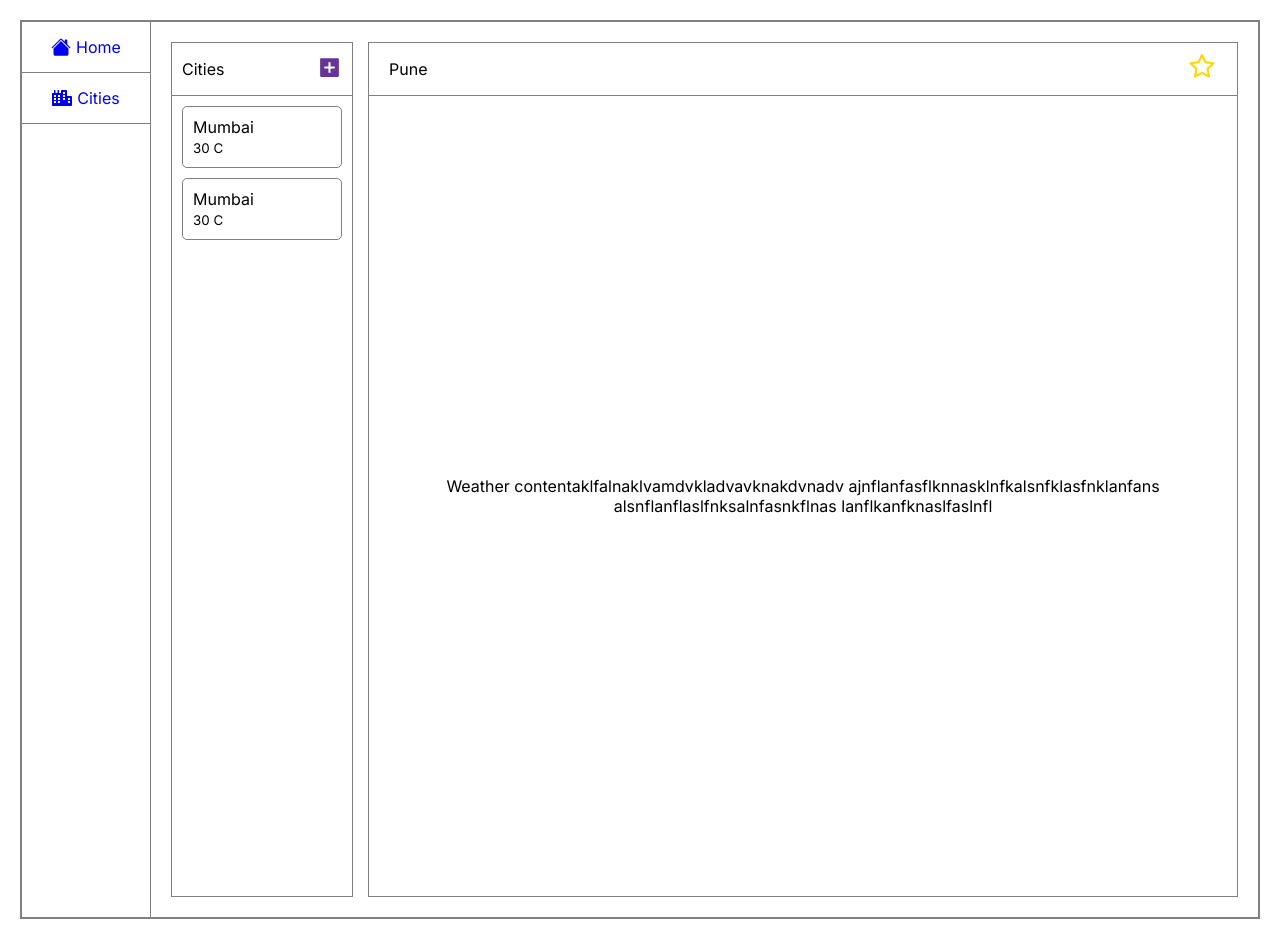
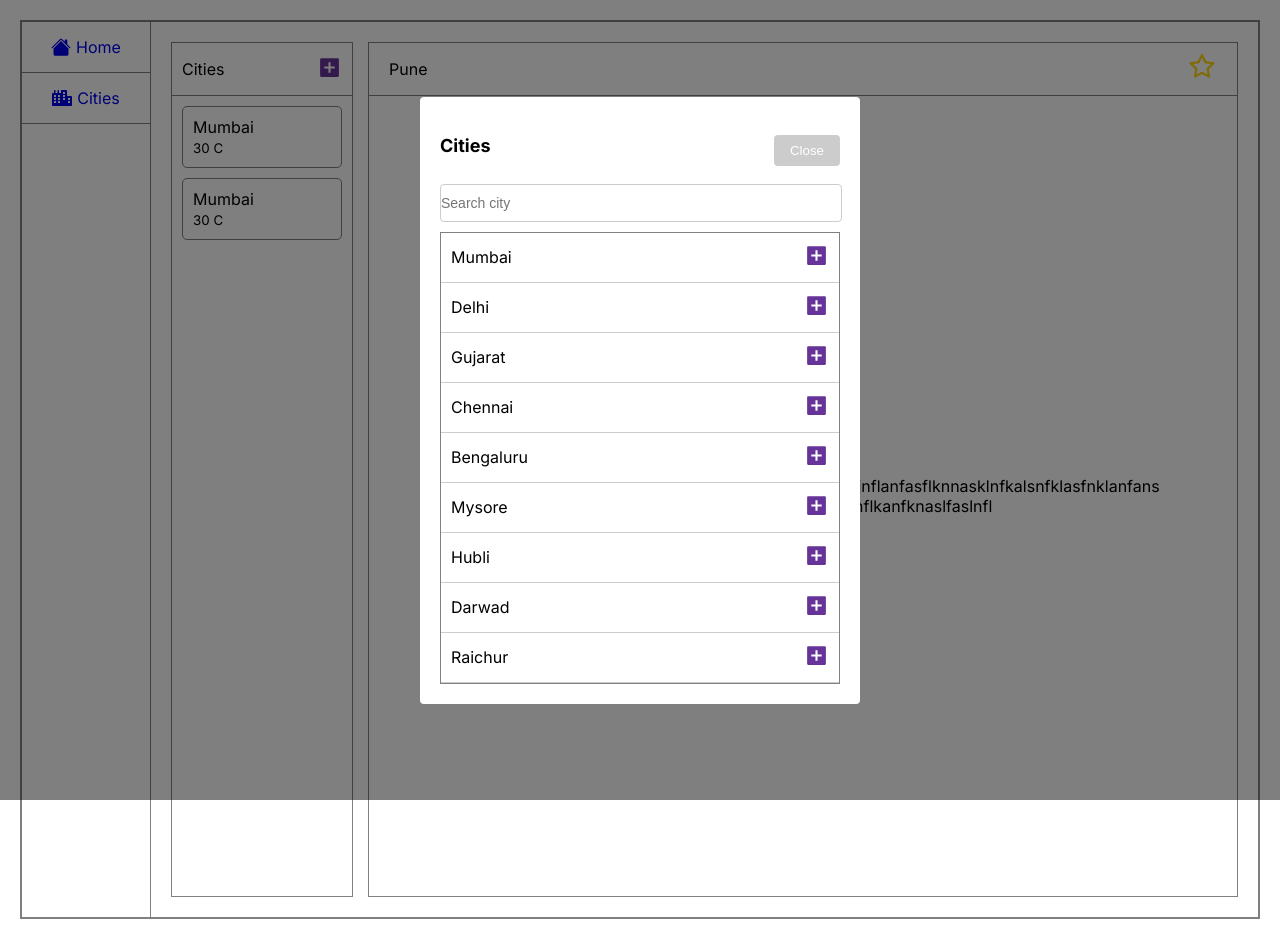
Before and after one commit to pavandeveloperr/weather-app-thinkHat, a React (Create React App) app: page /cities in a window 1280 px wide. Both pictures are taken after a click on the icon 329 px from the left and 67 px from the top of the page. Built offline with nearby package versions, Linux system fonts and the light colour scheme.

Commit message:
feat : add cities modal

```diff
--- a/src/Components/Pages/Cities/CityNames/CityNames.css
+++ b/src/Components/Pages/Cities/CityNames/CityNames.css
@@ -79,3 +79,93 @@
     color: gold;
     font-size: 30px;
 }
+
+/* modal styles goes here  */
+
+/* CityNames.css */
+
+.modal {
+    position: fixed;
+    top: 0;
+    left: 0;
+    width: 100%;
+    height: 100%;
+    background-color: rgba(0, 0, 0, 0.5);
+    display: flex;
+    align-items: center;
+    justify-content: center;
+  }
+
+  .modal-content {
+    background-color: #fff;
+    width: 400px;
+    padding: 20px;
+    border-radius: 4px;
+  }
+
+  .modal-header {
+    display: flex;
+    align-items: center;
+    justify-content: space-between;
+    margin-bottom: 10px;
+  }
+
+  .modal-header p {
+    font-size: 18px;
+    font-weight: bold;
+  }
+
+  .modal-body input[type="text"] {
+    width: 100%;
+    padding: 10px 0px;
+    font-size: 14px;
+    border: 1px solid #ccc;
+    border-radius: 4px;
+    margin-bottom: 10px;
+  }
+
+  .city-list {
+    list-style: none;
+    padding: 0;
+    margin: 0;
+  }
+
+
+  .city-list li {
+    display: flex;
+    align-items: center;
+    justify-content: space-between;
+    padding: 10px;
+    border-bottom: 1px solid #ccc;
+    cursor: pointer;
+  }
+
+  .city-list li .add-icon {
+    display: flex;
+    align-items: center;
+  }
+
+  .city-list li .Add-city-btn {
+    margin-left: 10px;
+  }
+
+
+  .modal-footer {
+    text-align: right;
+    margin-top: 10px;
+  }
+
+  .modal-footer button {
+    padding: 8px 16px;
+    background-color: #ccc;
+    color: #fff;
+    border: none;
+    border-radius: 4px;
+    cursor: pointer;
+  }
+
+  .modal-footer button:hover {
+    background-color: #999;
+  }
+
+  /* Rest of the existing styles for CityNames component */
--- a/src/Components/Pages/Cities/CityNames/CityNames.js
+++ b/src/Components/Pages/Cities/CityNames/CityNames.js
@@ -1,9 +1,75 @@
-import React from "react";
+import React, { useState } from "react";
 import "../CityNames/CityNames.css";
 import { RiAddBoxFill } from "react-icons/ri";
 import { AiOutlineStar } from "react-icons/ai";
 
+const Modal = ({ onClose }) => {
+  const [searchQuery, setSearchQuery] = useState("");
+  const cities = [
+    "Mumbai",
+    "Delhi",
+    "Gujarat",
+    "Chennai",
+    "Bengaluru",
+    "Mysore",
+    "Hubli",
+    "Darwad",
+    "Raichur",
+  ];
+
+  const handleSearchChange = (e) => {
+    setSearchQuery(e.target.value);
+  };
+
+  const filteredCities = cities.filter((city) =>
+    city.toLowerCase().includes(searchQuery.toLowerCase())
+  );
+
+  return (
+    <div className="modal">
+      <div className="modal-content">
+        <div className="modal-header">
+          <p>Cities</p>
+          <div className="modal-footer">
+            <button onClick={onClose}>Close</button>
+          </div>
+        </div>
+        <div className="modal-body">
+          <input
+            type="text"
+            placeholder="Search city"
+            value={searchQuery}
+            onChange={handleSearchChange}
+          />
+          <ul className="city-list">
+            {filteredCities.map((city) => (
+              <>
+                <li key={city}>
+                  {city}
+                  <span>
+                    <RiAddBoxFill className="Add-city-btn" />
+                  </span>
+                </li>
+              </>
+            ))}
+          </ul>
+        </div>
+      </div>
+    </div>
+  );
+};
+
 const CityNames = () => {
+  const [isModalOpen, setIsModalOpen] = useState(false);
+
+  const handleAddCityClick = () => {
+    setIsModalOpen(true);
+  };
+
+  const handleCloseModal = () => {
+    setIsModalOpen(false);
+  };
+
   return (
     <div className="main-container">
       <div className="cities-container">
@@ -11,7 +77,10 @@ const CityNames = () => {
           <div className="city-title">
             <p>Cities</p>
             <span>
-              <RiAddBoxFill className="Add-city-btn" />
+              <RiAddBoxFill
+                className="Add-city-btn"
+                onClick={handleAddCityClick}
+              />
             </span>
           </div>
           <div className="city-card">
@@ -45,6 +114,7 @@ const CityNames = () => {
           </div>
         </div>
       </div>
+      {isModalOpen && <Modal onClose={handleCloseModal} />}
     </div>
   );
 };
```
